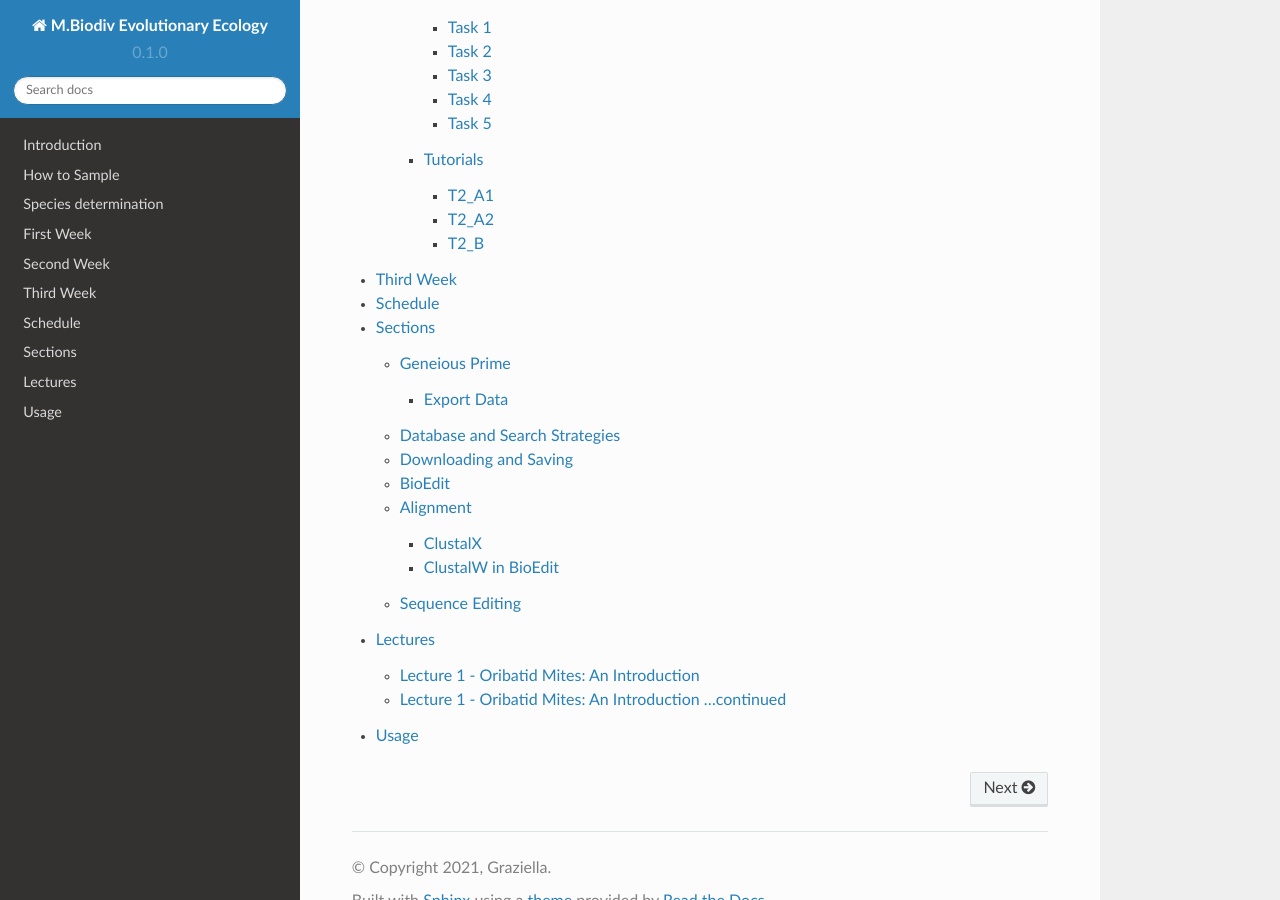
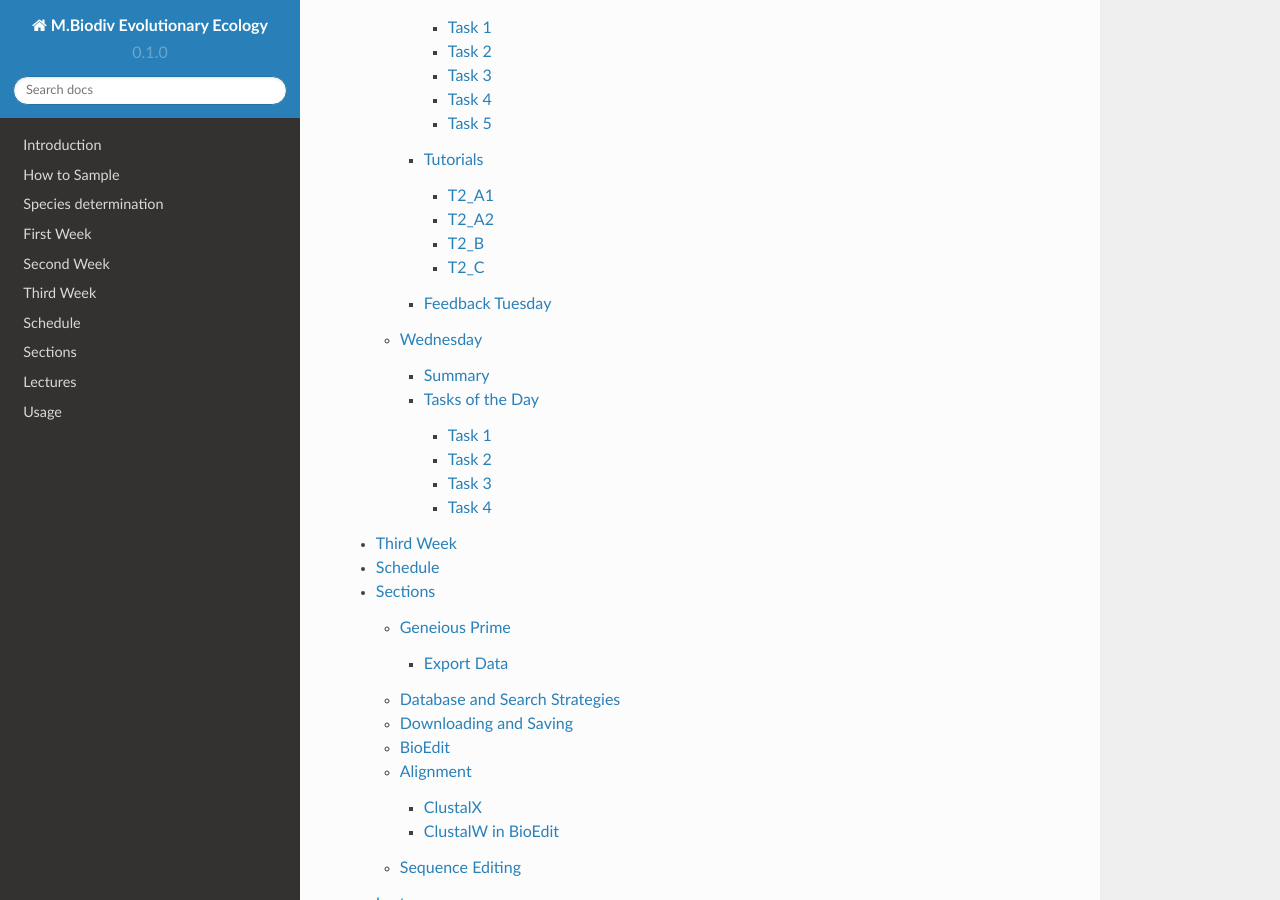
Before and after one commit to bheimbu/evolutionary_ecology, a Sphinx documentation site: the page built from docs/source/index.rst, in a window 1280 px wide and 900 px high, scrolled down 2267 px. Built offline with Sphinx 7.4.7 and the Read the Docs theme 2.0.0, drawn with Linux system fonts in a browser that asks for light colours; some of the changed lines change nothing that is shown.

Commit message:
Update second_week.rst

```diff
--- a/docs/source/second_week.rst
+++ b/docs/source/second_week.rst
@@ -206,7 +206,7 @@ To provide feedback, please complete our questionnaire: [Questionnaire Link](htt
 
 .. _Tuesday_Second_Week:
 Tuesday
-------
+-------
 
 Summary
 ^^^^^^^
@@ -242,7 +242,7 @@ Task 1
 """"""
 
 .. important::
-      Read the section about 'Alignment'.
+      Read the section about :ref:`Alignment`.
 
 
 Task 2
@@ -310,6 +310,80 @@ T2_B
 """"
 
 .. important::
-  - Read section :ref:`Sequence_Editing`
-  - Download the `.zip file <https://owncloud.gwdg.de/index.php/s/goYd3He8SyxE122>`_
-  - Open each file in your local text editor of choice (i.e. Editor or Notepad++ for Windows) and answer the questions given `here <https://owncloud.gwdg.de/index.php/s/yPMW5k0jTv8TltC>`_
+  - Read section :ref:`Sequence_Editing`.
+  - Download the `.zip file <https://owncloud.gwdg.de/index.php/s/goYd3He8SyxE122>`_.
+  - Open each file in your local text editor of choice (i.e. Editor or Notepad++ for Windows) and answer the questions given `here <https://owncloud.gwdg.de/index.php/s/yPMW5k0jTv8TltC>`_.
+
+.. _T2_C:
+T2_C
+"""""
+
+.. important::
+  1. Download the `worksheet <https://owncloud.gwdg.de/index.php/s/IfTXZ4cp03lAeLk>`_.
+  2. Complete the exercises.
+  3. Upload the completed worksheet `worksheet <https://owncloud.gwdg.de/index.php/s/IfTXZ4cp03lAeLk>`_.
+
+Feedback Tuesday
+^^^^^^^^^^^^^^^^
+To provide feedback, please complete our questionnaire: [Questionnaire Link](https://www.example.com/questionnaire).
+
+.. _Wednesday_Second_Week:
+Wednesday
+---------
+
+Summary
+^^^^^^^
+
+Today, we have three learning modules:
+
+1. Models of Sequence Evolution (Lecture)
+2. How to infer Phylogenetic Trees (Lecture)
+  - Using Neighbor Joining
+3. How to Draw Phylogenetic Trees
+   - Introduction to FigTree (tree editing software)
+   - Exercises on basic properties and attributes of phylogenetic trees
+
+.. note::
+
+  **At the end of the day, you will…**
+
+  - know how phylogenetics account for evolutionary changes in your DNA sequences i.e., changes that happened in the past and are invisible to your eye.
+  - understand the meaning of cluster algorithms and their limits as well as their advantages over search algorithms.
+  - have inferred four phylogenetic trees with your toy dataset
+  - experience how a cluster algorithm performs by calculating and drawing a UPGMA tree by hand.
+  - have drawn phylogenetic trees by hand
+
+Tasks of the Day
+^^^^^^^^^^^^^^^^
+
+Task 1
+""""""
+
+.. important::
+  - Download and install `jmodeltest2 <https://github.com/ddarriba/jmodeltest2>`_ on your PC
+  - Read the section on 'Models of Sequence Evolution'
+  - Complete exercises under :ref:`T3_A`
+
+
+Task 2
+""""""
+
+.. important::
+  - Download and install `SeaView <https://doua.prabi.fr/software/seaview>`_ on your PC
+  - Read section :ref:`How_to_Infer_Phylogenetic_Trees`
+  - Complete exercises under :ref:`T3_B`
+  - Read section :ref:`How_to_Draw_Phylogenetic_Trees` for exercise :ref:`T3_B3`
+
+Task 3
+""""""
+
+ .. important::
+   - Read section :ref:`'More_on_Trees`
+   - Complete exercises under :ref:`T3_C` by hand using pen and paper
+
+
+Task 4
+""""""
+
+.. attention::
+  Do not leave before Tasks **1-3** are completed!
```
